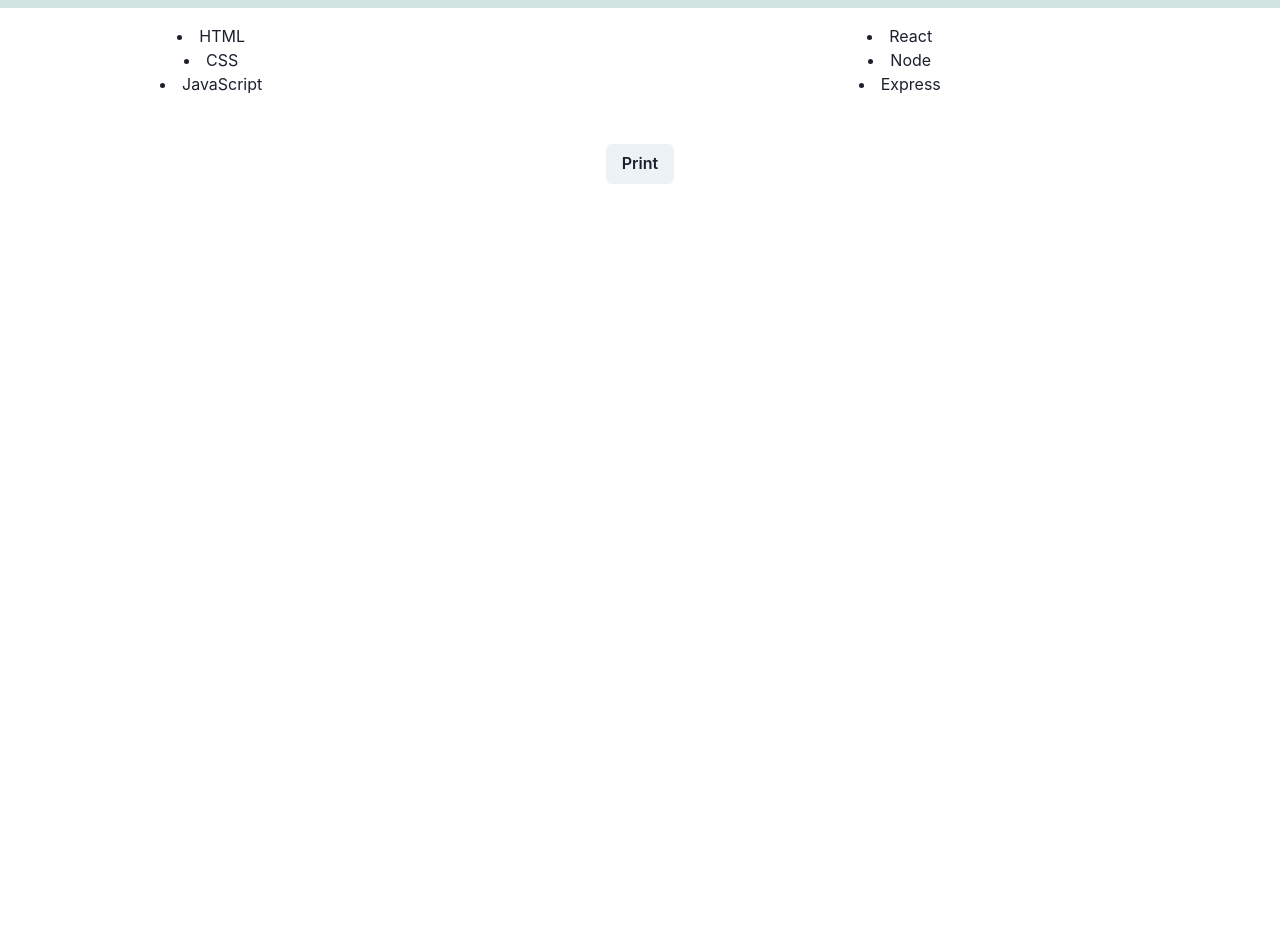
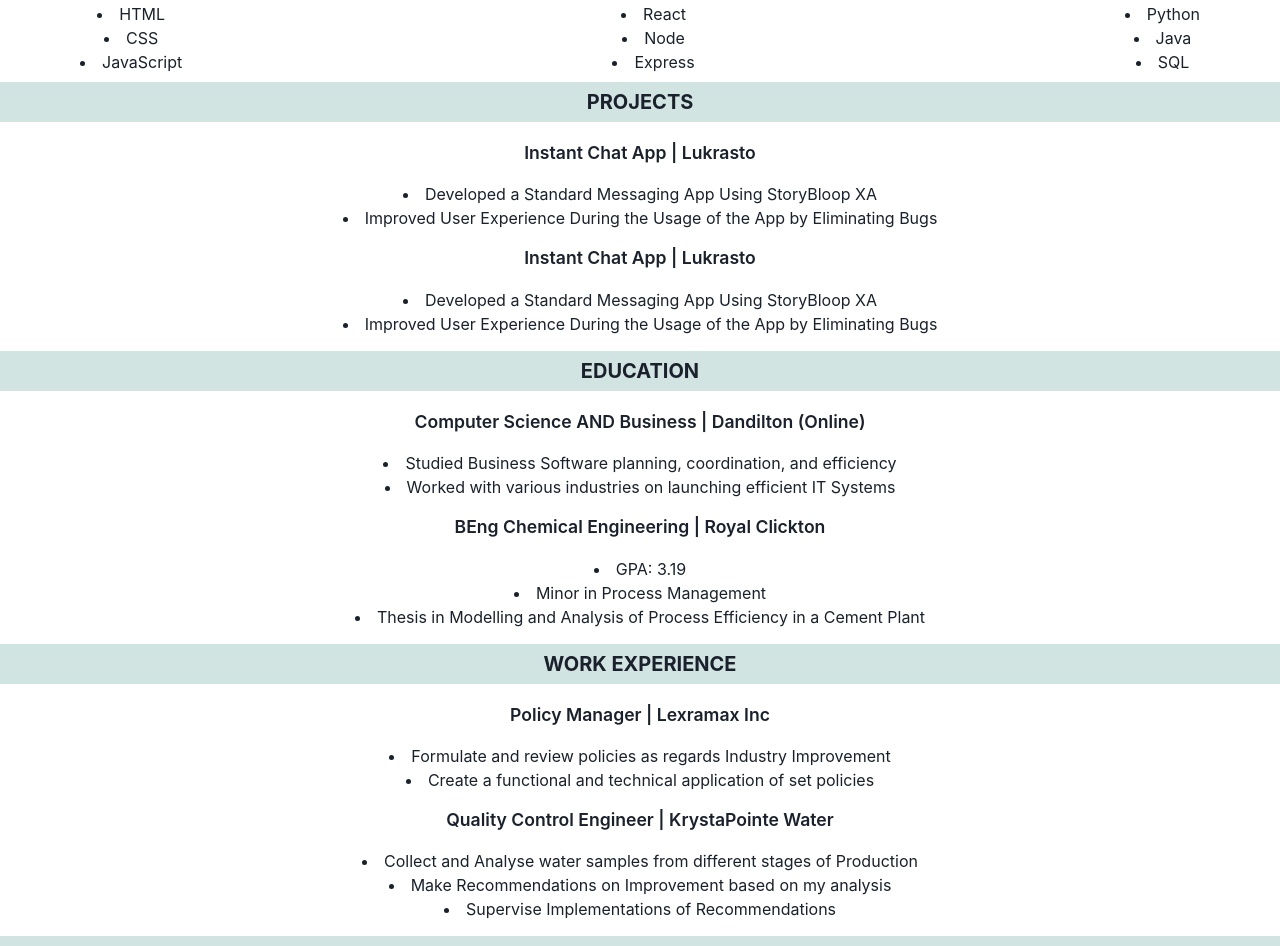
Before and after one commit to blue-sky-dev/Resume-Builder, a React (Create React App) app: page / in a window 1280 px wide. Shown: the part 180-1126 px from the top of the page. Before the commit the page ends 800 px from the top, so only its background shows below. Built offline with nearby package versions, Linux system fonts and the light colour scheme.

Commit message:
Theme1 Template Created

```diff
--- a/src/Theme/Theme1/Theme1.jsx
+++ b/src/Theme/Theme1/Theme1.jsx
@@ -6,24 +6,25 @@ const Theme1 = () => {
     return (
         <>
             <div id="theme1">
-                <header id='info' className='text-center mt-3'>
+                {/* Personal Info  */}
+                <header id='info' className='text-center mt-2'>
                     <Heading as='h2' size='2xl' noOfLines={1}>
                         Desai Hardik
                     </Heading>
                     <Text fontSize='md' className='text-muted my-1'>
                         Address | Mail | Website
                     </Text>
-                    <Heading as='h3' size='md' className='mt-1 mb-4'>
+                    <Heading as='h3' size='md' className='mt-1 mb-2'>
                         SOFTWARE ENGINEER
                     </Heading>
                 </header>
-
-                <section id="skills">
+                {/* Skills Part  */}
+                <section id="skills" className='my-2'>
                     <Heading bg={'#D2E4E1'} as='h3' size='md' px={20} py={2}>
                         TECHNICAL SKILLS
                     </Heading>
 
-                    <Box id='skills-set' className='d-flex justify-content-between align-items-center pt-2'>
+                    <Box id='skills-set' className='basic-set d-flex justify-content-between align-items-center'>
                         <div className='skillBox'>
                             <li>HTML</li>
                             <li>CSS</li>
@@ -34,10 +35,106 @@ const Theme1 = () => {
                             <li>Node</li>
                             <li>Express</li>
                         </div>
+                        <div className='skillBox'>
+                            <li>Python</li>
+                            <li>Java</li>
+                            <li>SQL</li>
+                        </div>
                     </Box>
-
                 </section>
 
+                {/* Project Section  */}
+
+                <section id="projects" className='my-2'>
+                    <Heading bg={'#D2E4E1'} as='h3' size='md' px={20} py={2}>
+                        PROJECTS
+                    </Heading>
+
+                    <Box id='project-set' className='basic-set'>
+                        <div className="subBox">
+                            <Text className='sub-title'>Instant Chat App | Lukrasto</Text>
+                            <div className='sub-details'>
+                                <li>Developed a Standard Messaging App Using StoryBloop XA</li>
+                                <li>Improved User Experience During the Usage of the App by Eliminating Bugs</li>
+                            </div>
+                        </div>
+                        <div className="subBox">
+                            <Text className='sub-title'>Instant Chat App | Lukrasto</Text>
+                            <div className='sub-details'>
+                                <li>Developed a Standard Messaging App Using StoryBloop XA</li>
+                                <li>Improved User Experience During the Usage of the App by Eliminating Bugs</li>
+                            </div>
+                        </div>
+                    </Box>
+                </section>
+
+                {/* Education Part  */}
+
+                <section id="education" className='my-2'>
+                    <Heading bg={'#D2E4E1'} as='h3' size='md' px={20} py={2}>
+                        EDUCATION
+                    </Heading>
+
+                    <Box id='education-set' className='basic-set'>
+                        <div className="subBox">
+                            <Text className='sub-title'>Computer Science AND Business | Dandilton (Online)</Text>
+                            <div className='sub-details'>
+                                <li>Studied Business Software planning, coordination, and efficiency</li>
+                                <li>Worked with various industries on launching efficient IT Systems</li>
+                            </div>
+                        </div>
+                        <div className="subBox">
+                            <Text className='sub-title'>BEng Chemical Engineering | Royal Clickton</Text>
+                            <div className='sub-details'>
+                                <li>GPA: 3.19</li>
+                                <li>Minor in Process Management</li>
+                                <li>Thesis in Modelling and Analysis of Process Efficiency in a Cement Plant</li>
+                            </div>
+                        </div>
+                    </Box>
+                </section>
+
+                {/* WORK EXPERIENCE  */}
+
+                <section id="experience" className='my-2'>
+                    <Heading bg={'#D2E4E1'} as='h3' size='md' px={20} py={2}>
+                        WORK EXPERIENCE
+                    </Heading>
+
+                    <Box id='experience-set' className='basic-set'>
+                        <div className="subBox">
+                            <Text className='sub-title'>Policy Manager | Lexramax Inc</Text>
+                            <div className='sub-details'>
+                                <li>Formulate and review policies as regards Industry Improvement</li>
+                                <li>Create a functional and technical application of set policies</li>
+                            </div>
+                        </div>
+                        <div className="subBox">
+                            <Text className='sub-title'>Quality Control Engineer | KrystaPointe Water</Text>
+                            <div className='sub-details'>
+                                <li>Collect and Analyse water samples from different stages of Production</li>
+                                <li>Make Recommendations on Improvement based on my analysis</li>
+                                <li>Supervise Implementations of Recommendations</li>
+                            </div>
+                        </div>
+                    </Box>
+                </section>
+
+                {/* Award & Achievement */}
+                {/* Skills Part  */}
+                <section id="awards" className='my-2'>
+                    <Heading bg={'#D2E4E1'} as='h3' size='md' px={20} py={2}>
+                    AWARDS & ACHIEVEMENTS
+                    </Heading>
+
+                    <Box id='award-set' className='basic-set d-flex justify-content-between align-items-center'>
+                        <div>
+                            <li>Most Innovative Employee of the Year, LexraMax (2021)</li>
+                            <li>Project Leader, Dandilton (2021)</li>
+                            <li>Overall Best New Employee, CrystaPointe (2019)</li>
+                        </div>
+                    </Box>
+                </section>
             </div>
         </>
     )
--- a/src/Theme/Theme1/theme1.css
+++ b/src/Theme/Theme1/theme1.css
@@ -5,7 +5,23 @@
 
 /* Skills Set  */
 
-#skills-set {
-  width: 61%;
-  margin: 0rem 10rem;
+.basic-set {
+  /* width: 61%; */
+  margin: 0rem 5rem;
+  padding-top: 10px;
 }
+
+
+/* Utility  */
+.subBox {
+  margin-bottom: 15px;
+}
+
+.sub-details {
+  padding: 0px 10px;
+}
+
+.sub-title {
+  font-size: 1.1rem;
+  font-weight: 600;
+}
--- a/src/index.css
+++ b/src/index.css
@@ -23,10 +23,8 @@ code {
   #section-to-print * {
     visibility: visible;
   }
-
-  @page {
-    size: auto;
-    margin: 0;
-  }
-
 }
+@page {
+  size: auto;
+  margin: 0;
+}
```
